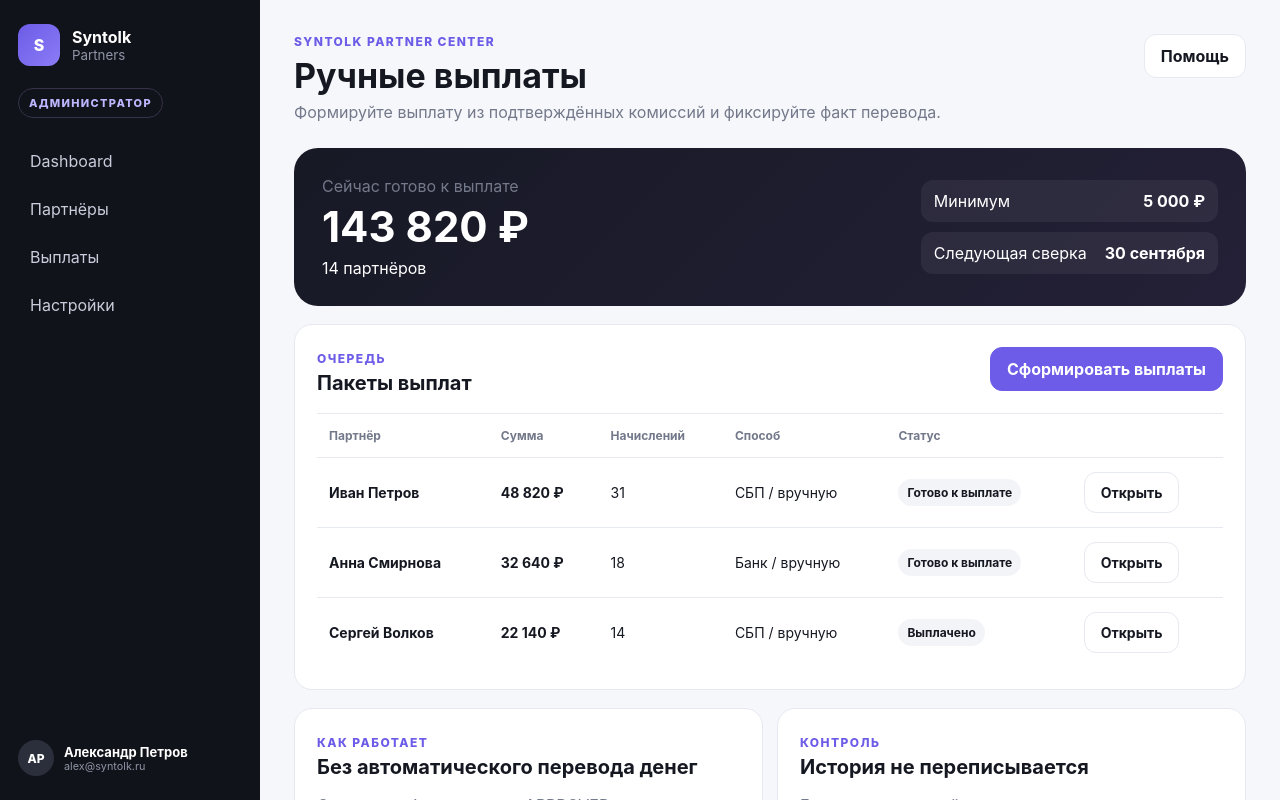
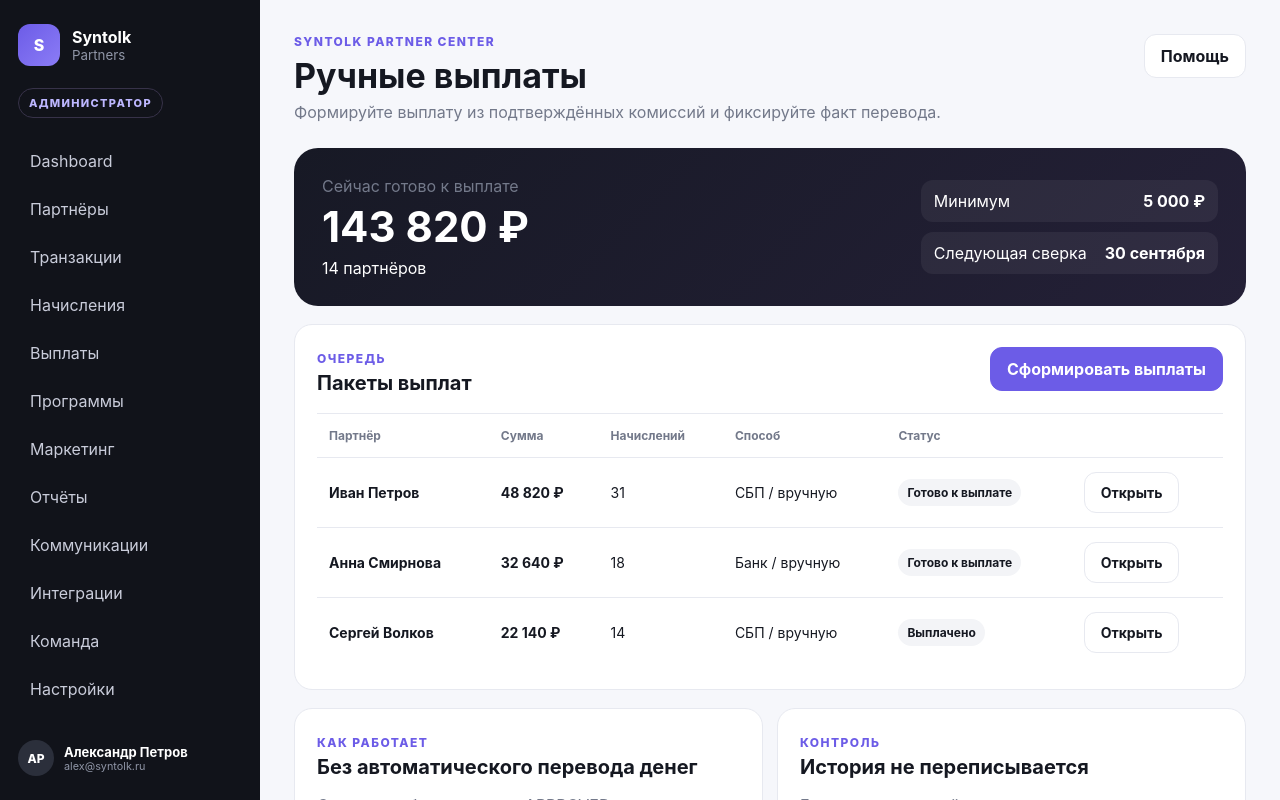
Before and after one commit to syntolkru-prog/Syntolk-partners-panel, a Next.js app: page /admin/payouts in a window 1280 px wide. Shown: the top 800 px of the page. Built offline with nearby package versions, Linux system fonts and the light colour scheme.

Commit message:
refactor: use complete CRM navigation

```diff
--- a/app/admin/payouts/page.tsx
+++ b/app/admin/payouts/page.tsx
@@ -1,11 +1,5 @@
 import { Shell, Money } from "@/components/shell";
-
-const nav = [
-  { href: "/admin", label: "Dashboard" },
-  { href: "/admin/partners", label: "Партнёры" },
-  { href: "/admin/payouts", label: "Выплаты" },
-  { href: "/admin/settings", label: "Настройки" },
-];
+import { adminNav } from "@/lib/navigation";
 
 const rows = [
   { partner: "Иван Петров", amount: 48820, entries: 31, method: "СБП / вручную", status: "Готово к выплате" },
@@ -15,7 +9,7 @@ const rows = [
 
 export default function AdminPayoutsPage() {
   return (
-    <Shell title="Ручные выплаты" subtitle="Формируйте выплату из подтверждённых комиссий и фиксируйте факт перевода." nav={nav} role="АДМИНИСТРАТОР">
+    <Shell title="Ручные выплаты" subtitle="Формируйте выплату из подтверждённых комиссий и фиксируйте факт перевода." nav={adminNav} role="АДМИНИСТРАТОР">
       <section className="hero-panel">
         <div><span className="muted">Сейчас готово к выплате</span><strong className="hero-money"><Money value={143820}/></strong><span>14 партнёров</span></div>
         <div className="hero-meta"><span>Минимум <b><Money value={5000}/></b></span><span>Следующая сверка <b>30 сентября</b></span></div>
```
